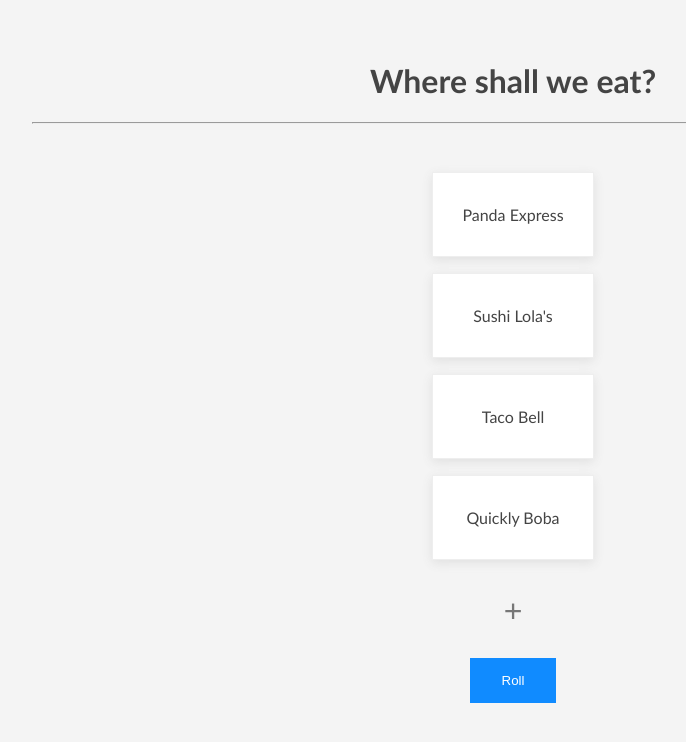
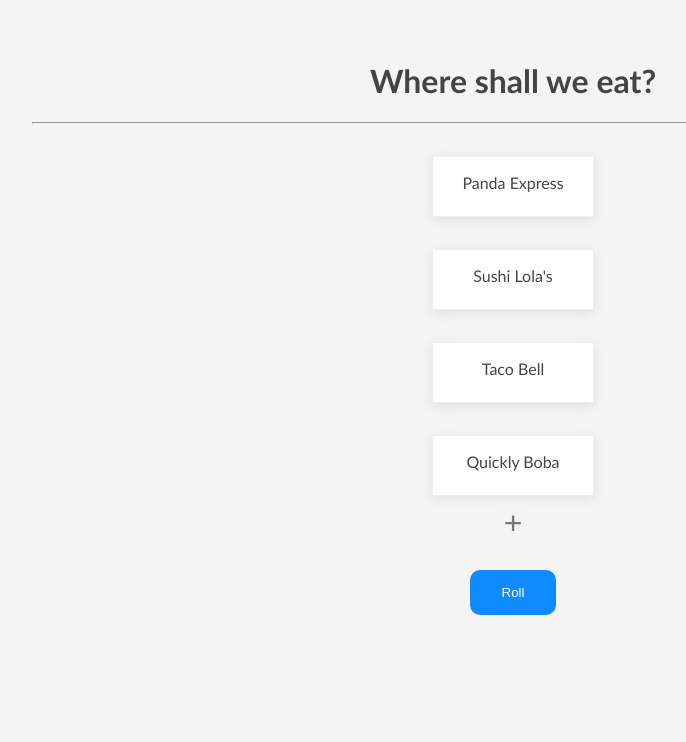
Before and after one commit to shintoo/Roller, a React (Create React App) app: page / in a window 1280 px wide. Shown: the top 742 px of the page, without its empty margins (127-813 px from the left). Built offline with nearby package versions, Linux system fonts and the light colour scheme; the HTML template or start-up script is replaced by a standard one.

Commit message:
Update style

```diff
--- a/public/style.css
+++ b/public/style.css
@@ -23,8 +23,8 @@
 }
 
 .option-list {
-  padding: 1em;
   margin: 0 auto;
+  margin-bottom: 0.5em;
   text-align: center;
 }
 
@@ -33,8 +33,7 @@
   border-style: solid;
   border-color: #eee;
   margin: auto;
-  margin-top: 1em;
-  margin-bottom: 1em;
+  margin-top: 2em;
   background-color: #fff;
   border-width: 1px;
   display: block;
@@ -42,16 +41,24 @@
   box-shadow: 0px 3px 10px 0px #e0e0e0;
 }
 
+.delete-button {
+  margin-left: 0.25em;
+  margin-top: 0.25em;
+  border: none;
+  color: #777;
+  background-color: rgb(1, 1, 1, 0);
+}
+
 .option-title {
   display: block;
-  padding: 1em;
   text-align: center;
   word-wrap: break-word;
+  margin-bottom: 1.5em;
 }
 
 .selected {
   border-color: #FFDA3E;
-  background-color: #FFF9DE;
+  background-color: #FFFDF2;
 }
 
 .selected.completed {
@@ -94,6 +101,7 @@
 
 .roll-button {
   background-color: #108Bff;
+  border-radius: 10px;
   color: white;
   border: none;
   border-color: #eee;
```
